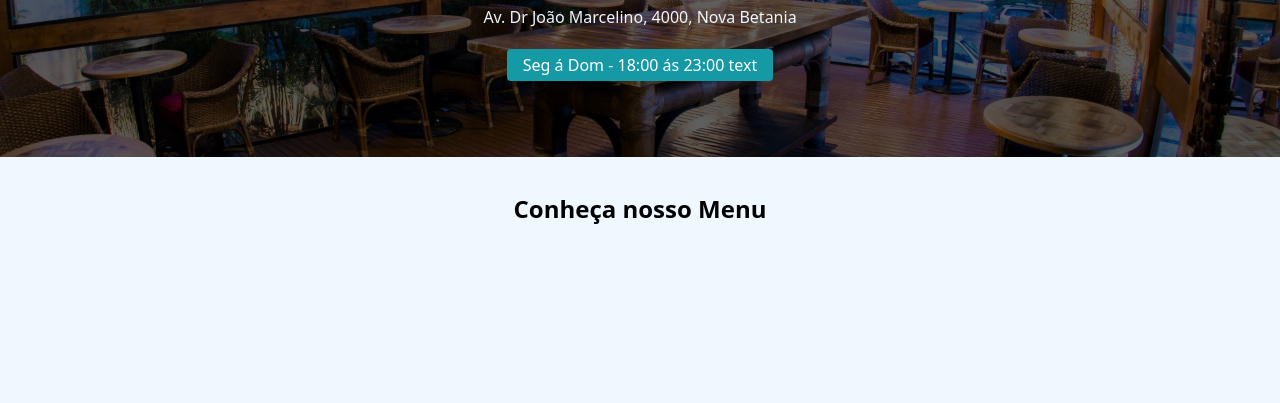
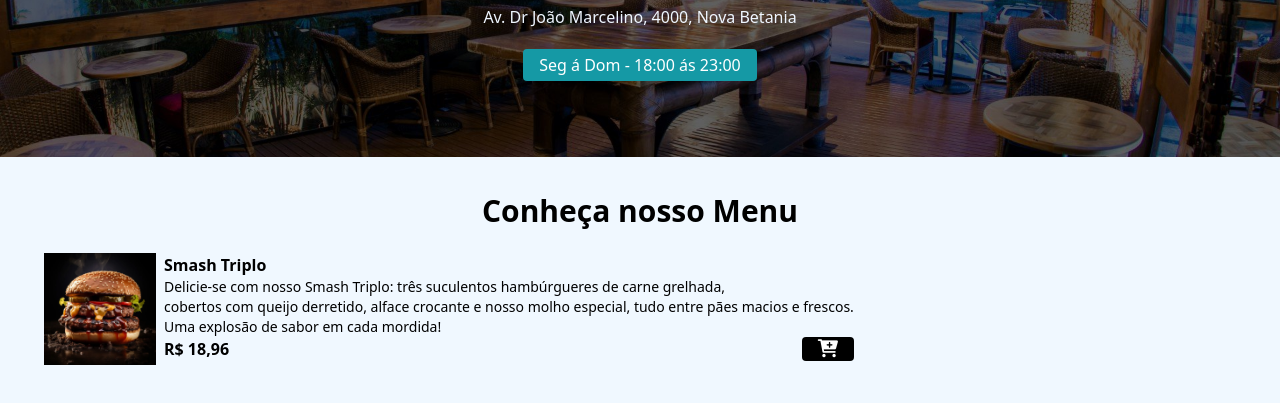
Before and after one commit to Yan-Brendo/Projeto_Menu, a website: page index.html in a window 1280 px wide. Shown: the part 263-666 px from the top of the page. Drawn offline with nearby package versions, Linux system fonts and the light colour scheme; files that its build step writes are made by us from their sources.

Commit message:
add header and menu

```diff
--- a/index.html
+++ b/index.html
@@ -29,19 +29,50 @@
                 <span>
                     Seg á Dom - 18:00 ás 23:00
                 </span>
-
-                <span>
-                    text
-                </span>
             </div>
 
         </div>
     </header>
     <!--header-->
 
-    <h2 class="font-bold text-center mt-9 mb-6 text-2xl">
+    <h2 class="font-bold text-center mt-9 mb-6 text-2xl md:text-3xl">
         Conheça nosso Menu
     </h2>
 
+    <!--menu-->
+
+    <div>
+        <main class>
+
+            <div class="flex gap-2">
+                <img
+                    src="assets/hamburguer-gourmet.webp"
+                    alt="Hamburguer Smash"
+                    class="w-28 h-28 ml-11"
+                    />
+
+                    <div>
+                        <p class="font-bold">Smash Triplo</p>
+                        <p class="text-sm">
+                            Delicie-se com nosso Smash Triplo: três suculentos hambúrgueres de carne grelhada,
+                            <br>
+                            cobertos com queijo derretido, alface crocante e nosso molho especial, tudo entre pães macios e frescos.
+                            <br>
+                            Uma explosão de sabor em cada mordida!
+                        </p>
+
+                        <div class="flex items-center justify-between mb-3">
+                            <p class="font-bold">R$ 18,96</p>
+                            <button class="bg-black px-4 rounded add-to-cart-btn items-center">
+                                <i class="fa fa-cart-plus text-lg text-white"></i>
+                            </button>
+                        </div>
+                    </div>
+            </div>
+
+        </main>
+
+    </div>
+
 </body>
 </html>
```
Also changed, not shown: styles/output.css.
